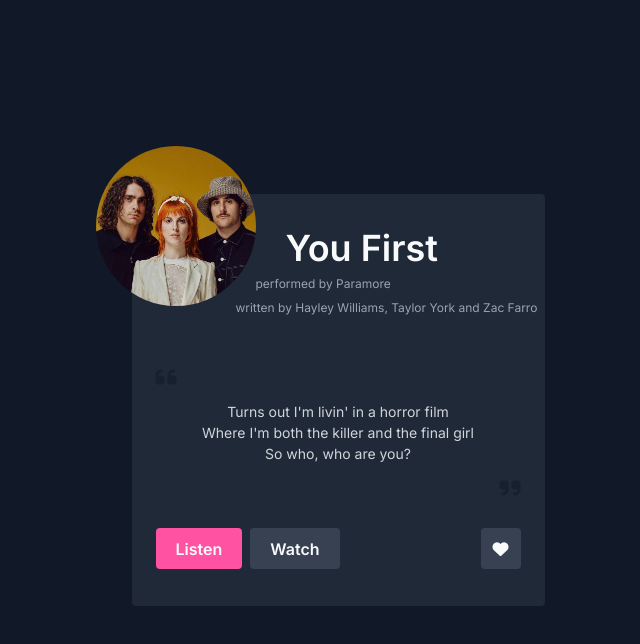
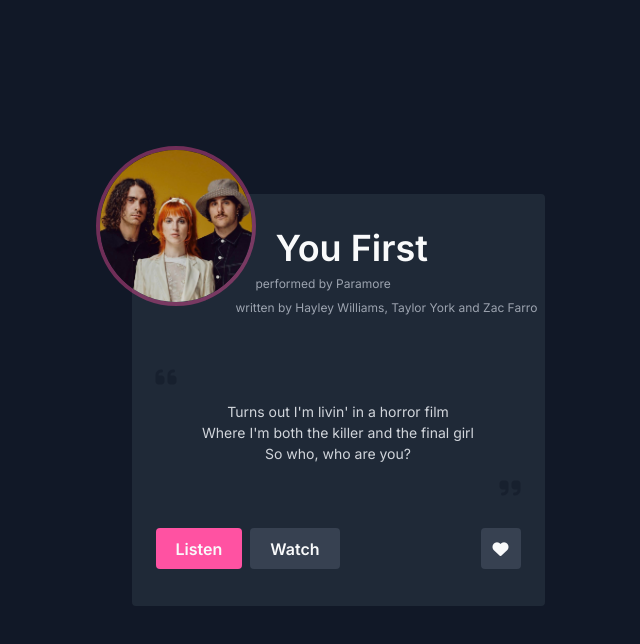
Before and after one commit to nicegrrrl/lyrics-quote, a plain HTML site: page index.html in a window 1280 px wide. Shown: the whole page, without its empty margins (302-942 px from the left). Drawn offline with nearby package versions, Linux system fonts and the light colour scheme.

Commit message:
Estilizando a imagem do perfil.

```diff
--- a/index.html
+++ b/index.html
@@ -28,7 +28,7 @@
       >
         <div class="card__header relative w-full h-2/5 flex items-center gap-4">
           <img
-            class="profile__img absolute top-[-60px] left-[-60px] w-40 h-40 rounded-full"
+            class="profile__img absolute top-[-60px] left-[-60px] w-40 h-40 rounded-full border-solid border-pink-500 border-4 border-opacity-40"
             src="./assets/img/paramore.jpg"
             alt=""
           />
@@ -36,7 +36,7 @@
             class="text__content absolute flex flex-col gap-2 leading-[150%]"
           >
             <p
-              class="song__name relative left-[130px] text-4xl font-semibold text-gray-50"
+              class="song__name relative left-[120px] text-4xl font-semibold text-gray-50"
             >
               You First
             </p>
```
